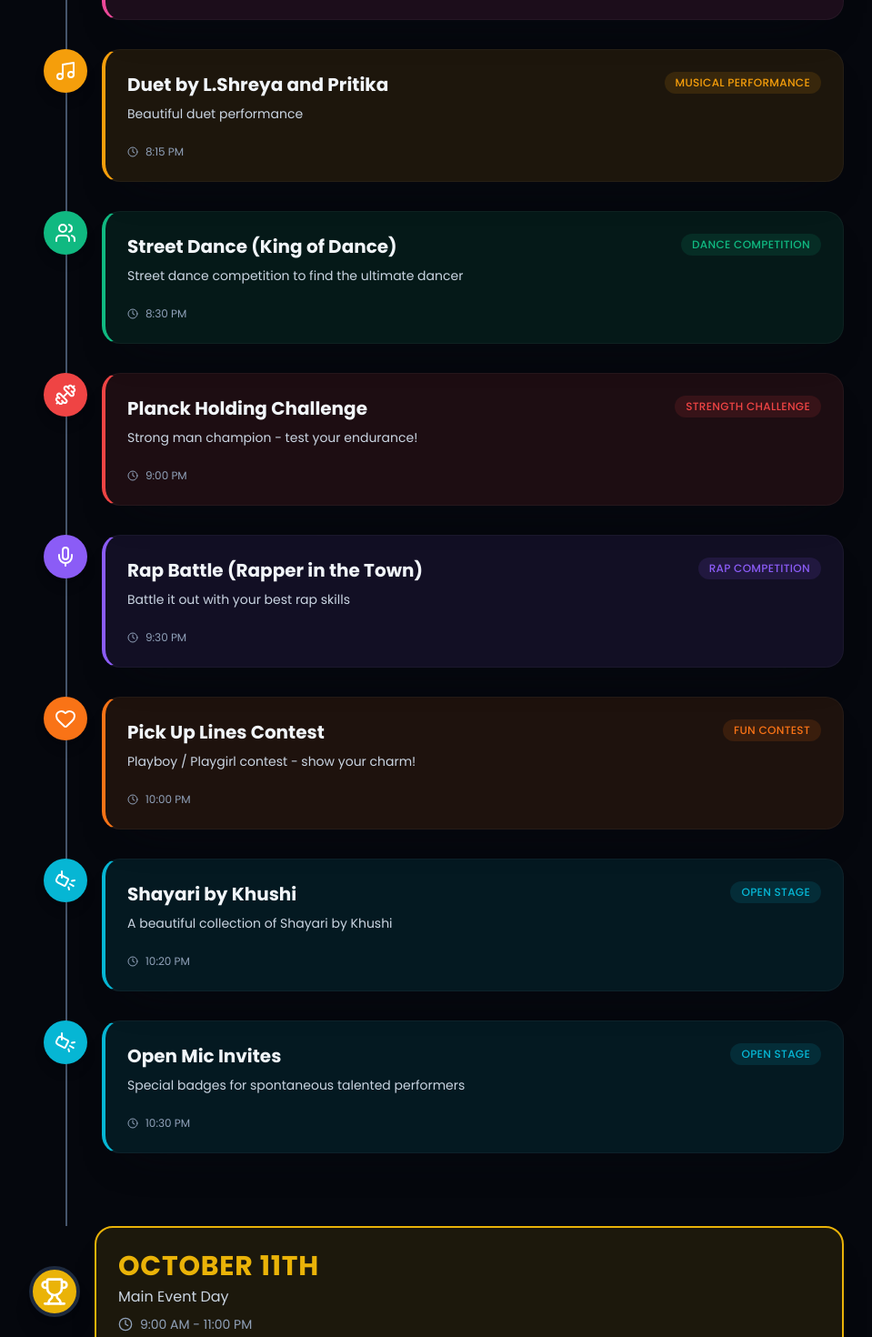
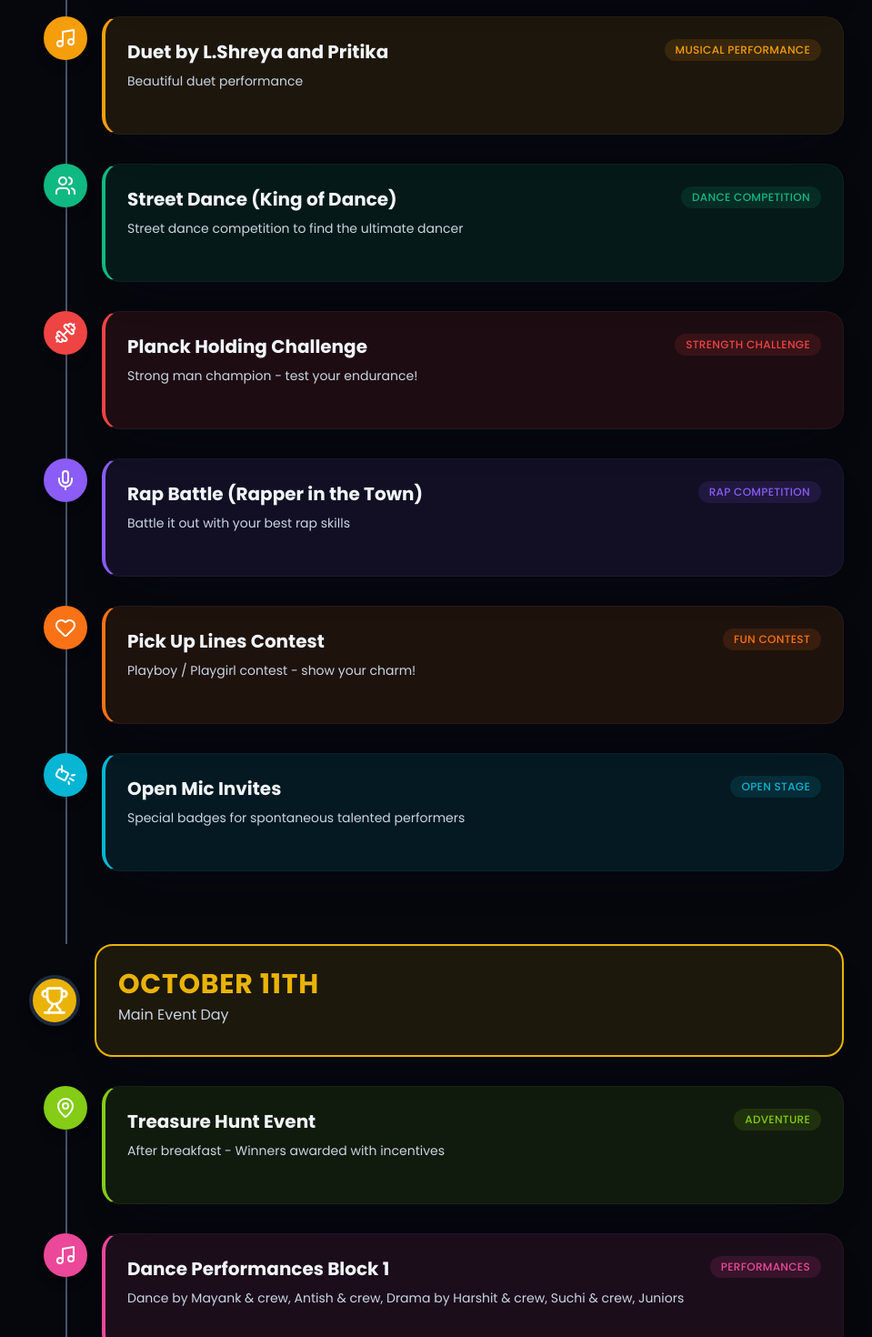
Before and after one commit to latakshsariyapatidar/freshers-frontend, a React (Vite) app: page /schedule in a window 1280 px wide. Shown: the part 836-2306 px from the top of the page at 91% size, without its empty margins (160-1119 px from the left). Built offline with nearby package versions, Linux system fonts and the light colour scheme.

Commit message:
changed schedule

```diff
--- a/src/pages/Schedule.jsx
+++ b/src/pages/Schedule.jsx
@@ -1,6 +1,5 @@
 import React from 'react';
 import {
-  Clock,
   Coffee,
   Utensils,
   MapPin,
@@ -26,8 +25,7 @@ const Schedule = () => {
     // October 10th Events
     {
       day: 'October 10th',
-      time: '8:00 PM',
-      endTime: '11:00 PM',
+
       category: 'Opening Night',
       title: 'Dance by Mayank',
       description: 'Opening performance to kick off the celebrations',
@@ -37,7 +35,7 @@ const Schedule = () => {
     },
     {
       day: 'October 10th',
-      time: '8:15 PM',
+
       category: 'Musical Performance',
       title: 'Duet by L.Shreya and Pritika',
       description: 'Beautiful duet performance',
@@ -47,7 +45,6 @@ const Schedule = () => {
     },
     {
       day: 'October 10th',
-      time: '8:30 PM',
       category: 'Dance Competition',
       title: 'Street Dance (King of Dance)',
       description: 'Street dance competition to find the ultimate dancer',
@@ -57,7 +54,6 @@ const Schedule = () => {
     },
     {
       day: 'October 10th',
-      time: '9:00 PM',
       category: 'Strength Challenge',
       title: 'Planck Holding Challenge',
       description: 'Strong man champion - test your endurance!',
@@ -67,7 +63,6 @@ const Schedule = () => {
     },
     {
       day: 'October 10th',
-      time: '9:30 PM',
       category: 'Rap Competition',
       title: 'Rap Battle (Rapper in the Town)',
       description: 'Battle it out with your best rap skills',
@@ -77,7 +72,6 @@ const Schedule = () => {
     },
     {
       day: 'October 10th',
-      time: '10:00 PM',
       category: 'Fun Contest',
       title: 'Pick Up Lines Contest',
       description: 'Playboy / Playgirl contest - show your charm!',
@@ -87,17 +81,6 @@ const Schedule = () => {
     },
     {
       day: 'October 10th',
-      time: '10:20 PM',
-      category: 'Open Stage',
-      title: 'Shayari by Khushi',
-      description: 'A beautiful collection of Shayari by Khushi',
-      icon: Spotlight,
-      color: '#06b6d4', // cyan-500
-      bgColor: 'rgba(6, 182, 212, 0.1)'
-    },
-    {
-      day: 'October 10th',
-      time: '10:30 PM',
       category: 'Open Stage',
       title: 'Open Mic Invites',
       description: 'Special badges for spontaneous talented performers',
@@ -109,8 +92,6 @@ const Schedule = () => {
     // October 11th Morning
     {
       day: 'October 11th',
-      time: '9:00 AM',
-      endTime: '12:00 PM',
       category: 'Adventure',
       title: 'Treasure Hunt Event',
       description: 'After breakfast - Winners awarded with incentives',
@@ -122,8 +103,6 @@ const Schedule = () => {
     // October 11th Afternoon F600
     {
       day: 'October 11th',
-      time: '2:00 PM',
-      endTime: '3:00 PM',
       category: 'Performances',
       title: 'Dance Performances Block 1',
       description: 'Dance by Mayank & crew, Antish & crew, Drama by Harshit & crew, Suchi & crew, Juniors',
@@ -133,8 +112,6 @@ const Schedule = () => {
     },
     {
       day: 'October 11th',
-      time: '3:00 PM',
-      endTime: '3:15 PM',
       category: 'Introduction',
       title: 'Introduction of Judges',
       description: 'Meet the panel of judges for the day',
@@ -144,8 +121,6 @@ const Schedule = () => {
     },
     {
       day: 'October 11th',
-      time: '3:15 PM',
-      endTime: '4:00 PM',
       category: 'Interactive',
       title: 'Spotlight Events and Dares',
       description: 'Confident performers will have an advantage',
@@ -155,8 +130,6 @@ const Schedule = () => {
     },
     {
       day: 'October 11th',
-      time: '4:00 PM',
-      endTime: '5:00 PM',
       category: 'Performances',
       title: 'Dance Performances Block 2',
       description: 'Kishore & crew, Dance Drama by Anant & crew, Juniors, Apratim & crew, Surya & crew',
@@ -166,8 +139,6 @@ const Schedule = () => {
     },
     {
       day: 'October 11th',
-      time: '5:00 PM',
-      endTime: '6:00 PM',
       category: 'Main Competition',
       title: 'Mr and Miss Freshie Live Decision',
       description: 'The ultimate competition with live events and decision',
@@ -177,8 +148,6 @@ const Schedule = () => {
     },
     {
       day: 'October 11th',
-      time: '6:00 PM',
-      endTime: '6:30 PM',
       category: 'Photography',
       title: 'Branch Wise Photograph & Return Gifts',
       description: 'Group photos and distribution of return gifts with refreshments',
@@ -190,8 +159,6 @@ const Schedule = () => {
     // October 11th Evening
     {
       day: 'October 11th',
-      time: '8:15 PM',
-      endTime: '8:30 PM',
       category: 'Concert',
       title: 'Concert by Rhapsody',
       description: 'Live musical concert performance',
@@ -201,8 +168,6 @@ const Schedule = () => {
     },
     {
       day: 'October 11th',
-      time: '8:30 PM',
-      endTime: '11:00 PM',
       category: 'Grand Finale',
       title: 'DJ Night Concluded',
       description: 'End the celebrations with an epic DJ night',
@@ -216,7 +181,6 @@ const Schedule = () => {
     'October 10th': {
       title: 'OCTOBER 10TH',
       subtitle: 'Opening Night Events',
-      time: '8:00 PM - 11:00 PM',
       color: '#ec4899',
       bgColor: 'rgba(236, 72, 153, 0.1)',
       icon: PartyPopper
@@ -224,7 +188,6 @@ const Schedule = () => {
     'October 11th': {
       title: 'OCTOBER 11TH',
       subtitle: 'Main Event Day',
-      time: '9:00 AM - 11:00 PM',
       color: '#eab308',
       bgColor: 'rgba(234, 179, 8, 0.1)',
       icon: Trophy
@@ -295,7 +258,6 @@ const Schedule = () => {
 
             <div className="flex items-center justify-between">
               <div className="flex items-center space-x-2 text-xs text-slate-400">
-                <Clock className="h-3 w-3" />
                 <span>
                   {event.time}
                   {event.endTime && ` - ${event.endTime}`}
@@ -348,7 +310,6 @@ const Schedule = () => {
               {categoryInfo.subtitle}
             </p>
             <div className="flex items-center space-x-2 text-xs sm:text-sm text-slate-400 mt-2">
-              <Clock className="h-3 w-3 sm:h-4 sm:w-4" />
               <span>{categoryInfo.time}</span>
             </div>
           </div>
@@ -378,14 +339,12 @@ const Schedule = () => {
           </p>
           <div className="grid sm:grid-cols-2 gap-4 mt-8 max-w-2xl mx-auto text-left">
             <div className="surface-soft border border-slate-800 rounded-xl px-4 py-3 flex items-center gap-3">
-              <Clock className="h-4 w-4 text-pink-400" />
               <div>
                 <p className="text-xs text-slate-400 uppercase tracking-[0.2em]">DAY ONE</p>
                 <p className="text-sm text-slate-200">October 10 · 8:00 PM – 11:00 PM</p>
               </div>
             </div>
             <div className="surface-soft border border-slate-800 rounded-xl px-4 py-3 flex items-center gap-3">
-              <Clock className="h-4 w-4 text-amber-400" />
               <div>
                 <p className="text-xs text-slate-400 uppercase tracking-[0.2em]">DAY TWO</p>
                 <p className="text-sm text-slate-200">October 11 · 9:00 AM – 11:00 PM</p>
```
